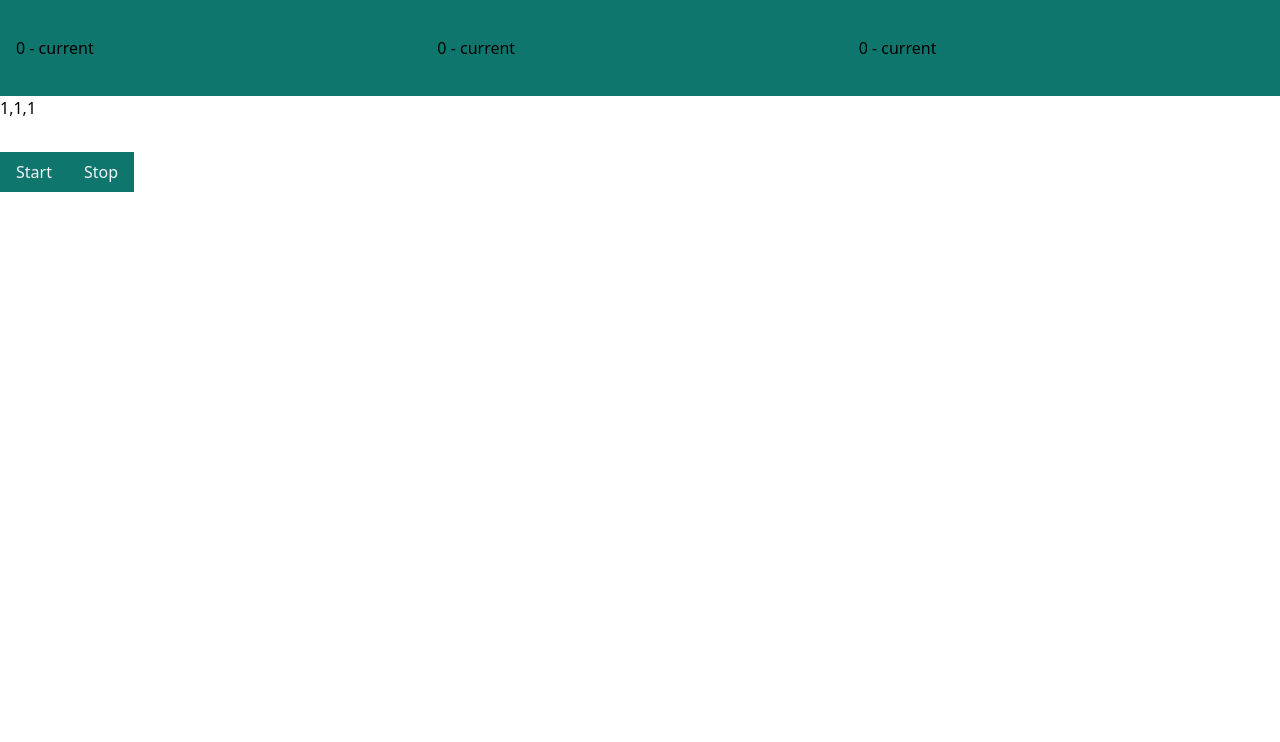
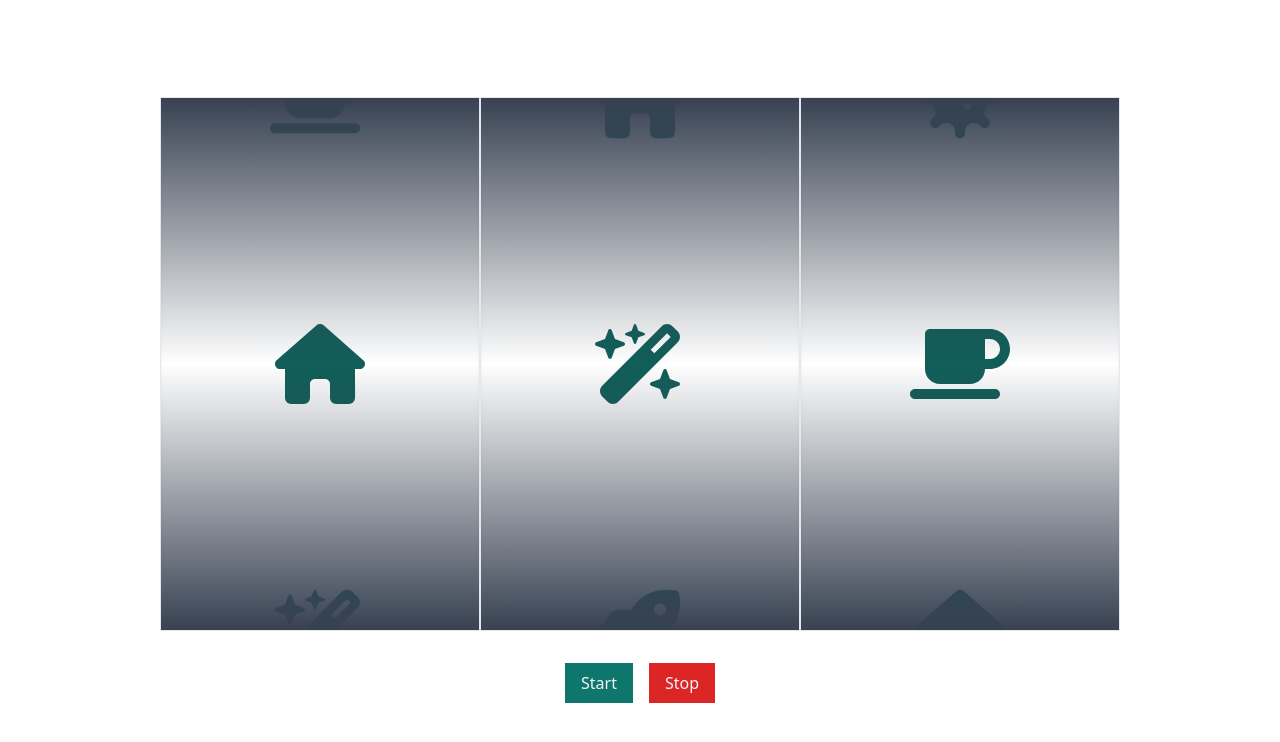
Before and after one commit to jlandsmann/non-gambling-slots, an Angular app: page / in a window 1280 px wide. Shown: the top 742 px of the page. Built offline with nearby package versions, Linux system fonts and the light colour scheme.

Commit message:
style improvements

```diff
--- a/package.json
+++ b/package.json
@@ -18,6 +18,9 @@
     "@angular/platform-browser": "^16.1.0",
     "@angular/platform-browser-dynamic": "^16.1.0",
     "@angular/router": "^16.1.0",
+    "@fortawesome/angular-fontawesome": "^0.13.0",
+    "@fortawesome/fontawesome-svg-core": "^6.4.2",
+    "@fortawesome/free-solid-svg-icons": "^6.4.2",
     "rxjs": "~7.8.0",
     "tslib": "^2.3.0",
     "zone.js": "~0.13.0"
--- a/src/app/app.component.ts
+++ b/src/app/app.component.ts
@@ -2,11 +2,12 @@ import { Component } from '@angular/core';
 import { CommonModule } from '@angular/common';
 import { RouterOutlet } from '@angular/router';
 import {SlotMachineComponent} from "./slot-machine/slot-machine.component";
+import {FontAwesomeModule} from "@fortawesome/angular-fontawesome";
 
 @Component({
   selector: 'ngsm-root',
   standalone: true,
-  imports: [CommonModule, RouterOutlet, SlotMachineComponent],
+  imports: [CommonModule, RouterOutlet, FontAwesomeModule, SlotMachineComponent],
   templateUrl: './app.component.html',
   styleUrls: ['./app.component.scss']
 })
--- a/src/app/slot-item/slot-item.component.html
+++ b/src/app/slot-item/slot-item.component.html
@@ -1,9 +1,12 @@
 <ng-container *ngIf="(indexToShow$ | async) !== null">
-  <div class="relative h-16 overflow-hidden" [@.disabled]="!initialized">
+  <div class="relative h-full overflow-hidden shadow-inner" [@.disabled]="!initialized">
     <ng-container *ngFor="let item of items; let i = index">
-      <div class="absolute my-2 h-12 flex items-center"
+      <div class="absolute top-1/4 h-1/2 flex items-center w-full justify-center"
            [@slot]="calcOffsetClass(i, (indexToShow$ | async)!)"
-      >{{ item }} - {{ calcOffsetClass(i, (indexToShow$ | async)!) }}</div>
+      >
+        <fa-icon size="5x" [icon]="item" class="text-teal-800"></fa-icon>
+      </div>
     </ng-container>
+    <div class="absolute inset-0  bg-gradient-to-b from-gray-700 via-transparent to-gray-700"></div>
   </div>
 </ng-container>
--- a/src/app/slot-item/slot-item.component.ts
+++ b/src/app/slot-item/slot-item.component.ts
@@ -1,26 +1,33 @@
-import {Component, Input, OnChanges, SimpleChange, SimpleChanges} from '@angular/core';
+import {Component, Input, OnChanges, OnInit, SimpleChanges} from '@angular/core';
 import {CommonModule} from '@angular/common';
 import {
-    concatMap,
-    concatWith, delay, delayWhen, EMPTY, endWith, filter, finalize,
-    interval,
-    map,
-    Observable, of,
-    ReplaySubject,
-    shareReplay,
-    startWith,
-    Subject, Subscription,
-    switchMap, take, takeUntil,
-    takeWhile, tap, timer
+  concatMap,
+  concatWith,
+  EMPTY,
+  interval,
+  map,
+  mergeWith,
+  Observable,
+  ReplaySubject,
+  shareReplay,
+  Subject,
+  Subscription,
+  switchMap,
+  take,
+  takeUntil,
+  takeWhile,
+  tap
 } from "rxjs";
 import {animate, state, style, transition, trigger} from "@angular/animations";
+import {IconDefinition} from "@fortawesome/free-solid-svg-icons";
+import {FontAwesomeModule} from "@fortawesome/angular-fontawesome";
 
 const stepTime: number = 1000;
 
 @Component({
     selector: 'ngsm-slot-item',
     standalone: true,
-    imports: [CommonModule],
+  imports: [CommonModule, FontAwesomeModule],
     templateUrl: './slot-item.component.html',
     styleUrls: ['./slot-item.component.scss'],
     animations: [
@@ -50,13 +57,16 @@ const stepTime: number = 1000;
         ])
     ]
 })
-export class SlotItemComponent implements OnChanges {
+export class SlotItemComponent implements OnInit, OnChanges {
 
     @Input({required: true})
-    items: number[] = [];
+    items: IconDefinition[] = [];
 
     @Input({required: true})
     targetIndex: number = 1;
+
+    @Input()
+    logging: boolean = false;
 
     @Input({required: true})
     start$: Observable<void> = EMPTY;
@@ -67,14 +77,16 @@ export class SlotItemComponent implements OnChanges {
     indexToShow$: Observable<number>;
     indexToShow: number = 0;
     initialized: boolean = false;
+    startIndex: number = 0;
 
     private readonly doStart$ = new Subject<void>();
+    private readonly startIndex$ = new ReplaySubject<number>(1);
     private startSubscription?: Subscription;
 
     constructor() {
         this.indexToShow$ = this.doStart$.pipe(
             tap(() => this.initialized = true),
-            switchMap(() => interval(200).pipe(
+            switchMap(() => interval(250).pipe(
                 takeUntil(this.stop$),
                 concatWith(
                     interval(100).pipe(
@@ -87,11 +99,17 @@ export class SlotItemComponent implements OnChanges {
                     )
                 )
             )),
-            map((x, i) => this.items.length - (i % this.items.length) - 1),
-            startWith(0),
+            map((x, i) => this.moduloItemCount(this.startIndex - i)),
+            mergeWith(this.startIndex$),
             tap(idx => this.indexToShow = idx),
             shareReplay(1)
         );
+    }
+
+    ngOnInit(): void {
+        this.startIndex = Math.floor(Math.random() * this.items.length);
+        this.startIndex$.next(this.startIndex);
+        this.startIndex$.complete();
     }
 
     ngOnChanges(changes: SimpleChanges): void {
@@ -115,4 +133,11 @@ export class SlotItemComponent implements OnChanges {
         }
         return 'hidden';
     }
+
+    private moduloItemCount(x: number): number {
+      if (x < 0) {
+        x += (Math.abs(Math.ceil(x / this.items.length)) + 1) * this.items.length;
+      }
+      return x % this.items.length;
+    }
 }
--- a/src/app/slot-machine/slot-machine.component.html
+++ b/src/app/slot-machine/slot-machine.component.html
@@ -1,15 +1,17 @@
-<div class="grid grid-cols-3 gap-4 p-4 w-full bg-teal-700">
-  <ngsm-slot-item [items]="items" [targetIndex]="currentConfiguration[0]" [start$]="start$" [stop$]="stop$"></ngsm-slot-item>
-  <ngsm-slot-item [items]="items" [targetIndex]="currentConfiguration[1]" [start$]="start$" [stop$]="stop$"></ngsm-slot-item>
-  <ngsm-slot-item [items]="items" [targetIndex]="currentConfiguration[2]" [start$]="start$" [stop$]="stop$"></ngsm-slot-item>
+<div class="w-full h-full flex flex-col items-center justify-center">
+  <div class="w-full h-2/3 flex justify-center">
+    <ngsm-slot-item class="block border w-1/4 h-full" [items]="items" [targetIndex]="currentConfiguration[0]" [start$]="start$" [stop$]="stop$"></ngsm-slot-item>
+    <ngsm-slot-item class="block border w-1/4 h-full" [items]="items" [targetIndex]="currentConfiguration[1]" [start$]="start$" [stop$]="stop$"></ngsm-slot-item>
+    <ngsm-slot-item class="block border w-1/4 h-full" [items]="items" [targetIndex]="currentConfiguration[2]" [start$]="start$" [stop$]="stop$"></ngsm-slot-item>
   </div>
 
-<p>{{ currentConfiguration }}</p>
-
+  <div class="w-full flex justify-center gap-4">
     <button class="mt-8 px-4 py-2 bg-teal-700 text-gray-100 hover:underline"
             (click)="next()"
     >Start</button>
 
-<button class="mt-8 px-4 py-2 bg-teal-700 text-gray-100 hover:underline"
+    <button class="mt-8 px-4 py-2 bg-red-600 text-gray-100 hover:underline"
             (click)="stop()"
     >Stop</button>
+  </div>
+</div>
--- a/src/app/slot-machine/slot-machine.component.ts
+++ b/src/app/slot-machine/slot-machine.component.ts
@@ -2,6 +2,15 @@ import { Component } from '@angular/core';
 import { CommonModule } from '@angular/common';
 import {SlotItemComponent} from "../slot-item/slot-item.component";
 import {Subject} from "rxjs";
+import {
+  faAnchor,
+  faCoffee, faCrown,
+  faGamepad,
+  faHouse, faRecordVinyl, faRobot,
+  faRocket, faVirus,
+  faWandMagicSparkles,
+  IconDefinition
+} from "@fortawesome/free-solid-svg-icons";
 
 @Component({
   selector: 'ngsm-slot-machine',
@@ -12,7 +21,10 @@ import {Subject} from "rxjs";
 })
 export class SlotMachineComponent {
 
-  readonly items: number[] = [0, 1, 2, 3, 4, 5, 6, 7, 8, 9];
+  readonly items: IconDefinition[] = [
+    faCoffee, faHouse, faWandMagicSparkles, faRocket, faGamepad,
+    faAnchor, faRobot, faCrown, faRecordVinyl, faVirus,
+  ];
   readonly start$ = new Subject<void>();
   readonly stop$ = new Subject<void>();
 
--- a/src/styles.scss
+++ b/src/styles.scss
@@ -2,3 +2,7 @@
 @tailwind base;
 @tailwind components;
 @tailwind utilities;
+
+html, body {
+  @apply block w-full h-full;
+}
```
Also changed, not shown: 1 other file (tests, documents, lock files or other folders). Lines whose indentation alone changed are shown as unchanged.
